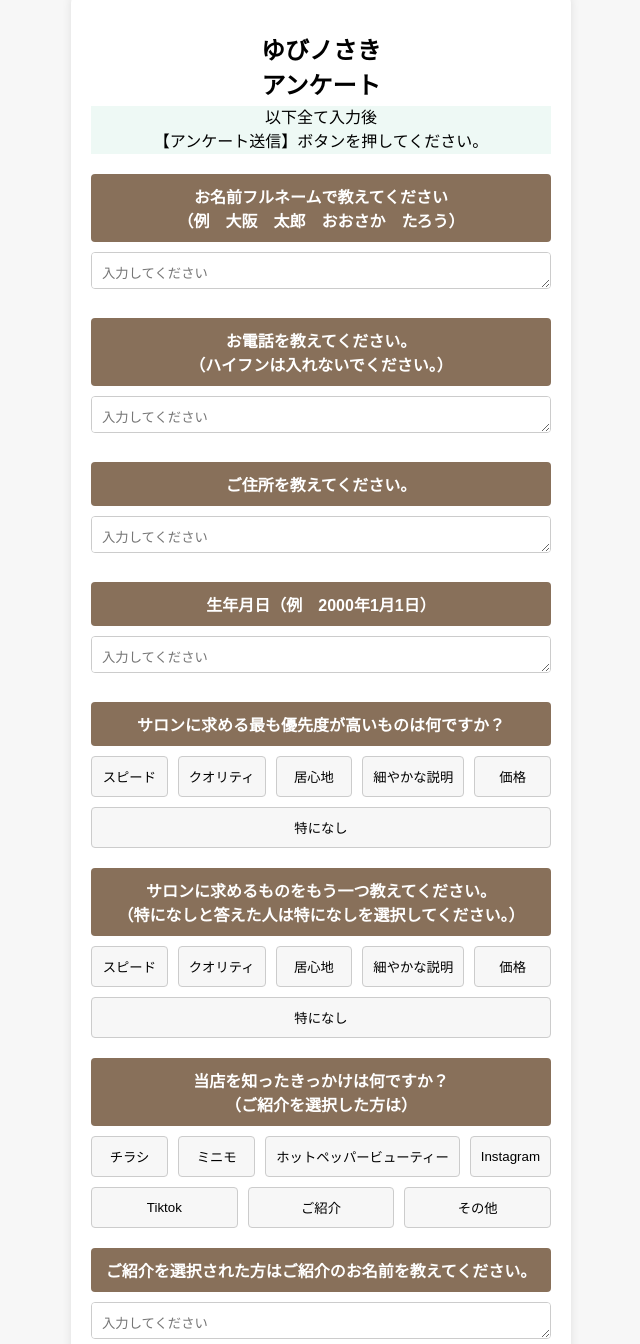
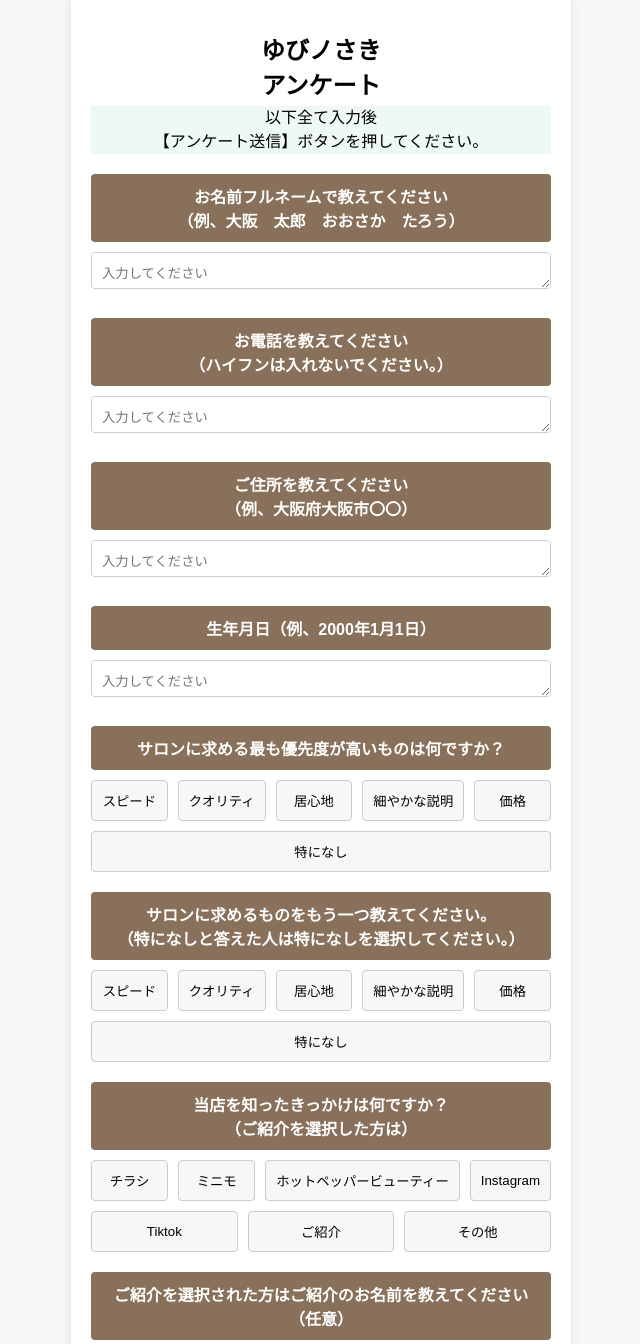
Before and after one commit to officialline0101/yubinosaki, a plain HTML site: page index.html in a window 1280 px wide. Shown: the part 25-1369 px from the top of the page, without its empty margins (319-959 px from the left). Drawn offline with Linux system fonts and the light colour scheme; a script that the page names is missing.

Commit message:
Update index.html

```diff
--- a/index.html
+++ b/index.html
@@ -242,16 +242,16 @@
     <div class="container">
         <h1>ゆびノさき<br>アンケート</h1>
         <div class="info-text">以下全て入力後<br>【アンケート送信】ボタンを押してください。</div>
-        <div class="label">お名前フルネームで教えてください<br>（例　大阪　太郎　おおさか　たろう）</div>
+        <div class="label">お名前フルネームで教えてください<br>（例、大阪　太郎　おおさか　たろう）</div>
         <textarea id="message" rows="1" placeholder="入力してください"></textarea> <!-- メッセージ入力フィールド -->
 
-        <div class="label">お電話を教えてください。<br>（ハイフンは入れないでください。）</div>
+        <div class="label">お電話を教えてください<br>（ハイフンは入れないでください。）</div>
         <textarea id="message2" rows="1" placeholder="入力してください"></textarea> <!-- メッセージ入力フィールド -->
 
-        <div class="label">ご住所を教えてください。</div>
+        <div class="label">ご住所を教えてください<br>（例、大阪府大阪市〇〇）</div>
         <textarea id="message3" rows="1" placeholder="入力してください"></textarea> <!-- メッセージ入力フィールド -->
 
-        <div class="label">生年月日（例　2000年1月1日）</div>
+        <div class="label">生年月日（例、2000年1月1日）</div>
         <textarea id="message4" rows="1" placeholder="入力してください"></textarea> <!-- メッセージ入力フィールド -->
 
         <div class="label">サロンに求める最も優先度が高いものは何ですか？</div>
@@ -285,7 +285,7 @@
             <button type="button" id="sevenchance" onclick="selectchance(this)">その他</button>
         </div>
 
-        <div class="label">ご紹介を選択された方はご紹介のお名前を教えてください。</div>
+        <div class="label">ご紹介を選択された方はご紹介のお名前を教えてください（任意）</div>
         <textarea id="message5" rows="1" placeholder="入力してください"></textarea> <!-- メッセージ入力フィールド -->
 
         <div class="label">ご利用店舗を教えてください！</div>
@@ -310,7 +310,7 @@
             <button type="button" id="twogelnails" onclick="selectgelnails(this)">いいえ</button>
         </div>
 
-        <div class="label">毎月のネイルにご予算はございますか？</div>
+        <div class="label">ご予算はございますか？</div>
         <div class="budgety-buttons">
             <button type="button" id="onebudgety" onclick="selectbudgety(this)">したい事ができるなら気にしない</button>
             <button type="button" id="twobudgety" onclick="selectbudgety(this)">～20,000円まで</button>
@@ -319,7 +319,7 @@
             <button type="button" id="fivebudgety" onclick="selectbudgety(this)">～8,000円まで</button>
         </div>
 
-        <div class="label">気になるネイルメニューはございますか？<br>（複数選択可能です。）</div>
+        <div class="label">気になるメニューはございますか？<br>（複数選択可能です。）</div>
         <div class="menu-buttons">
             <button type="button" id="onemenu" onclick="selectmenu(this)">角質ケア</button>
             <button type="button" id="twomenu" onclick="selectmenu(this)">巻き爪ケア</button>
@@ -527,12 +527,6 @@
             }
 
             // フォームデータのチェック
-            if (!formData.message5) {
-                alert('ご紹介を選択された方はご紹介のお名前を教えてください。をご選択ください。');
-                return;
-            }
-
-            // フォームデータのチェック
             if (!formData.IntroductionCount) {
                 alert('ご利用店舗を教えてくださいをご選択ください。');
                 return;
```
